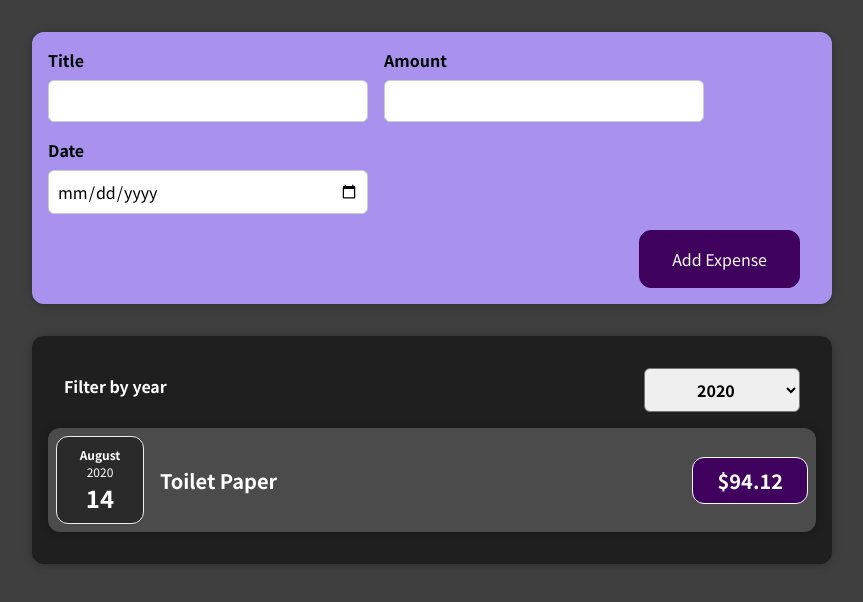
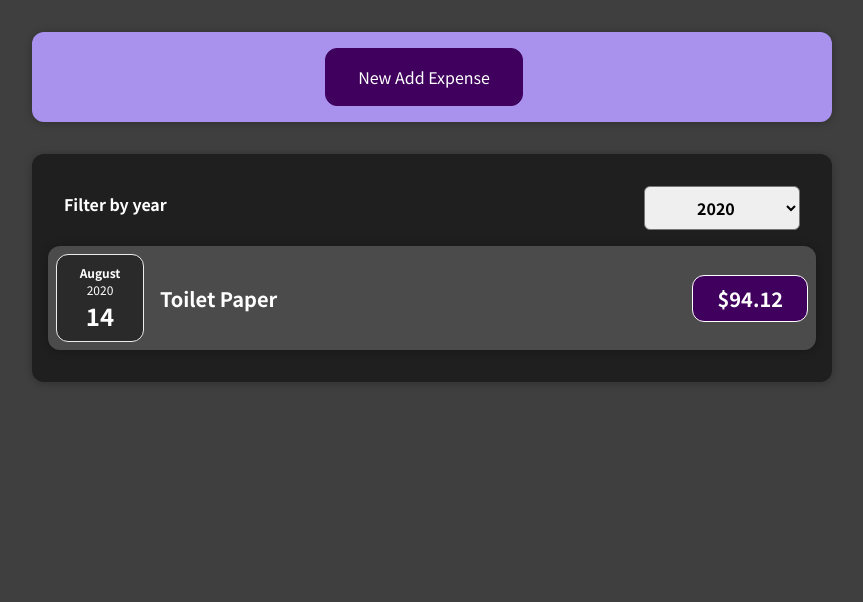
Before and after one commit to ParkKiHun/react-complete-guide, a React (Create React App) app: page / in a window 1280 px wide. Shown: the top 602 px of the page, without its empty margins (208-1071 px from the left). Built offline with nearby package versions, Linux system fonts and the light colour scheme.

Commit message:
76.연습하기 조건부 내용 (정답)

```diff
--- a/src/components/NewExpense/ExpenseForm.js
+++ b/src/components/NewExpense/ExpenseForm.js
@@ -94,6 +94,9 @@ const ExpenseForm = (props) => {
         </div>
       </div>
       <div className="new-expense__actions">
+        <button type="btton" onClick={props.onCancel}>
+          Cancel
+        </button>
         <button type="submit">Add Expense</button>
       </div>
     </form>
--- a/src/components/NewExpense/NewExpense.js
+++ b/src/components/NewExpense/NewExpense.js
@@ -1,21 +1,39 @@
-import React from "react";
+import React, { useState } from "react";
 import ExpenseForm from "./ExpenseForm";
 import "./NewExpense.css";
 
 const NewExpense = (props) => {
+  const [isEditing, setIsEditing] = useState(false);
+
   const saveExpenseDataHandler = (enterExpenseData) => {
     const expenseData = {
       id: Math.random().toString(),
       ...enterExpenseData,
     };
     props.onAddExpense(expenseData);
+    setIsEditing(false);
   };
 
-  return (
-    <div className="new-expense">
-      <ExpenseForm onSaveExpenseData={saveExpenseDataHandler} />
-    </div>
-  );
+  const clickHandler = () => {
+    setIsEditing(true);
+  };
+
+  const stopEditingHandle = () => {
+    setIsEditing(false);
+  };
+
+  let expenseContents = <button onClick={clickHandler}>New Add Expense</button>;
+
+  if (isEditing) {
+    expenseContents = (
+      <ExpenseForm
+        onSaveExpenseData={saveExpenseDataHandler}
+        onCancel={stopEditingHandle}
+      />
+    );
+  }
+
+  return <div className="new-expense">{expenseContents}</div>;
 };
 
 export default NewExpense;
```
